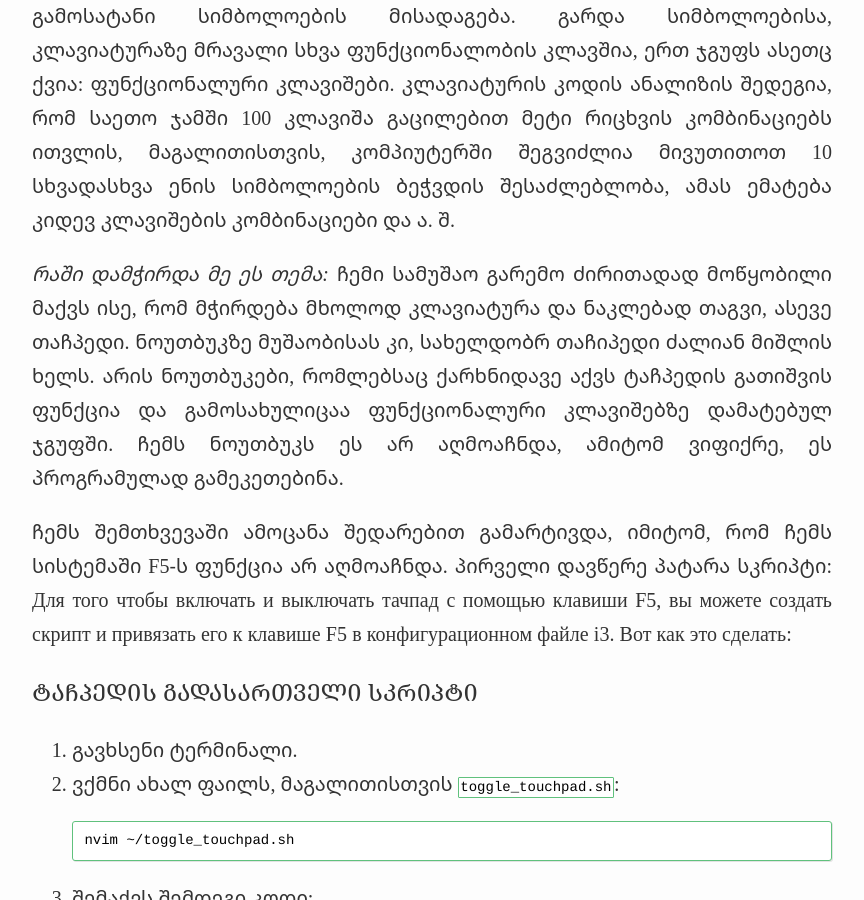
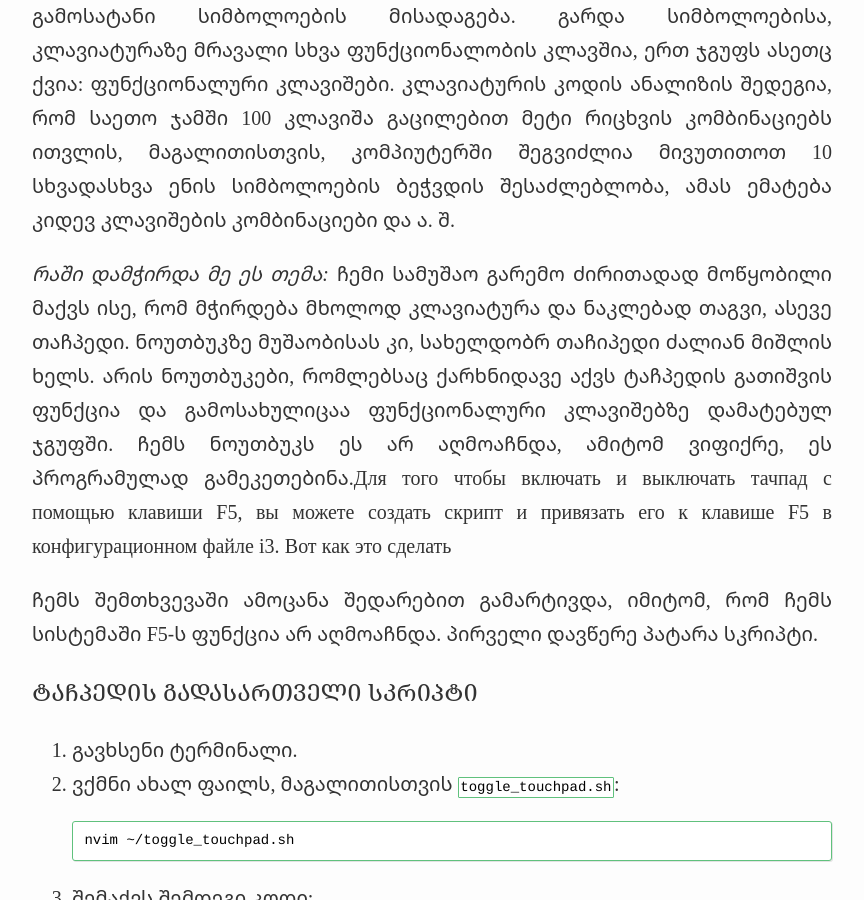
Before and after one commit to avtotrainer/portfolio, a Jekyll site: the page built from _envi/xev.md, in a window 1280 px wide and 900 px high, scrolled down 467 px. Shown: the whole window, without its empty margins (208-1072 px from the left). Built offline with Jekyll 4.4.1, drawn with Linux system fonts in a browser that asks for light colours; nearby versions of some CDN libraries.

Commit message:
Update xev.md

```diff
--- a/_envi/xev.md
+++ b/_envi/xev.md
@@ -8,9 +8,9 @@ description: კლავიატურის კოდები
 
 კლავიშაზე დაჭერა კომპიუტერს უგზავნის უნიკალურ კოდს, რომლითაც პროცესორი აკეთებს გარჩევას, რა უნდა მოიმოქმედოს. რადგან კლავიატურაზე უმეტესად სიმბოლოებია, ამიტომ უმეტესად ხდება ეკრანზე გამოსატანი სიმბოლოების მისადაგება. გარდა სიმბოლოებისა, კლავიატურაზე მრავალი სხვა ფუნქციონალობის კლავშია, ერთ ჯგუფს ასეთც ქვია: ფუნქციონალური კლავიშები. კლავიატურის კოდის ანალიზის შედეგია, რომ საეთო ჯამში 100 კლავიშა გაცილებით მეტი რიცხვის კომბინაციებს ითვლის, მაგალითისთვის, კომპიუტერში შეგვიძლია მივუთითოთ 10 სხვადასხვა ენის სიმბოლოების ბეჭვდის შესაძლებლობა, ამას ემატება კიდევ კლავიშების კომბინაციები და ა. შ.
 
-*რაში დამჭირდა მე ეს თემა:* ჩემი სამუშაო გარემო ძირითადად მოწყობილი მაქვს ისე, რომ მჭირდება მხოლოდ კლავიატურა და ნაკლებად თაგვი, ასევე თაჩპედი. ნოუთბუკზე მუშაობისას კი, სახელდობრ თაჩიპედი ძალიან მიშლის ხელს. არის ნოუთბუკები, რომლებსაც ქარხნიდავე აქვს ტაჩპედის გათიშვის ფუნქცია და გამოსახულიცაა ფუნქციონალური კლავიშებზე დამატებულ ჯგუფში. ჩემს ნოუთბუკს ეს არ აღმოაჩნდა, ამიტომ ვიფიქრე, ეს პროგრამულად გამეკეთებინა.
+*რაში დამჭირდა მე ეს თემა:* ჩემი სამუშაო გარემო ძირითადად მოწყობილი მაქვს ისე, რომ მჭირდება მხოლოდ კლავიატურა და ნაკლებად თაგვი, ასევე თაჩპედი. ნოუთბუკზე მუშაობისას კი, სახელდობრ თაჩიპედი ძალიან მიშლის ხელს. არის ნოუთბუკები, რომლებსაც ქარხნიდავე აქვს ტაჩპედის გათიშვის ფუნქცია და გამოსახულიცაა ფუნქციონალური კლავიშებზე დამატებულ ჯგუფში. ჩემს ნოუთბუკს ეს არ აღმოაჩნდა, ამიტომ ვიფიქრე, ეს პროგრამულად გამეკეთებინა.Для того чтобы включать и выключать тачпад с помощью клавиши F5, вы можете создать скрипт и привязать его к клавише F5 в конфигурационном файле i3. Вот как это сделать
 
-ჩემს შემთხვევაში ამოცანა შედარებით გამარტივდა, იმიტომ, რომ ჩემს სისტემაში F5-ს ფუნქცია არ აღმოაჩნდა. პირველი დავწერე პატარა სკრიპტი: Для того чтобы включать и выключать тачпад с помощью клавиши F5, вы можете создать скрипт и привязать его к клавише F5 в конфигурационном файле i3. Вот как это сделать:
+ჩემს შემთხვევაში ამოცანა შედარებით გამარტივდა, იმიტომ, რომ ჩემს სისტემაში F5-ს ფუნქცია არ აღმოაჩნდა. პირველი დავწერე პატარა სკრიპტი.
 
 ### ᲢᲐᲩᲞᲔᲓᲘᲡ ᲒᲐᲓᲐᲡᲐᲠᲗᲕᲔᲚᲘ ᲡᲙᲠᲘᲞᲢᲘ
 
```
